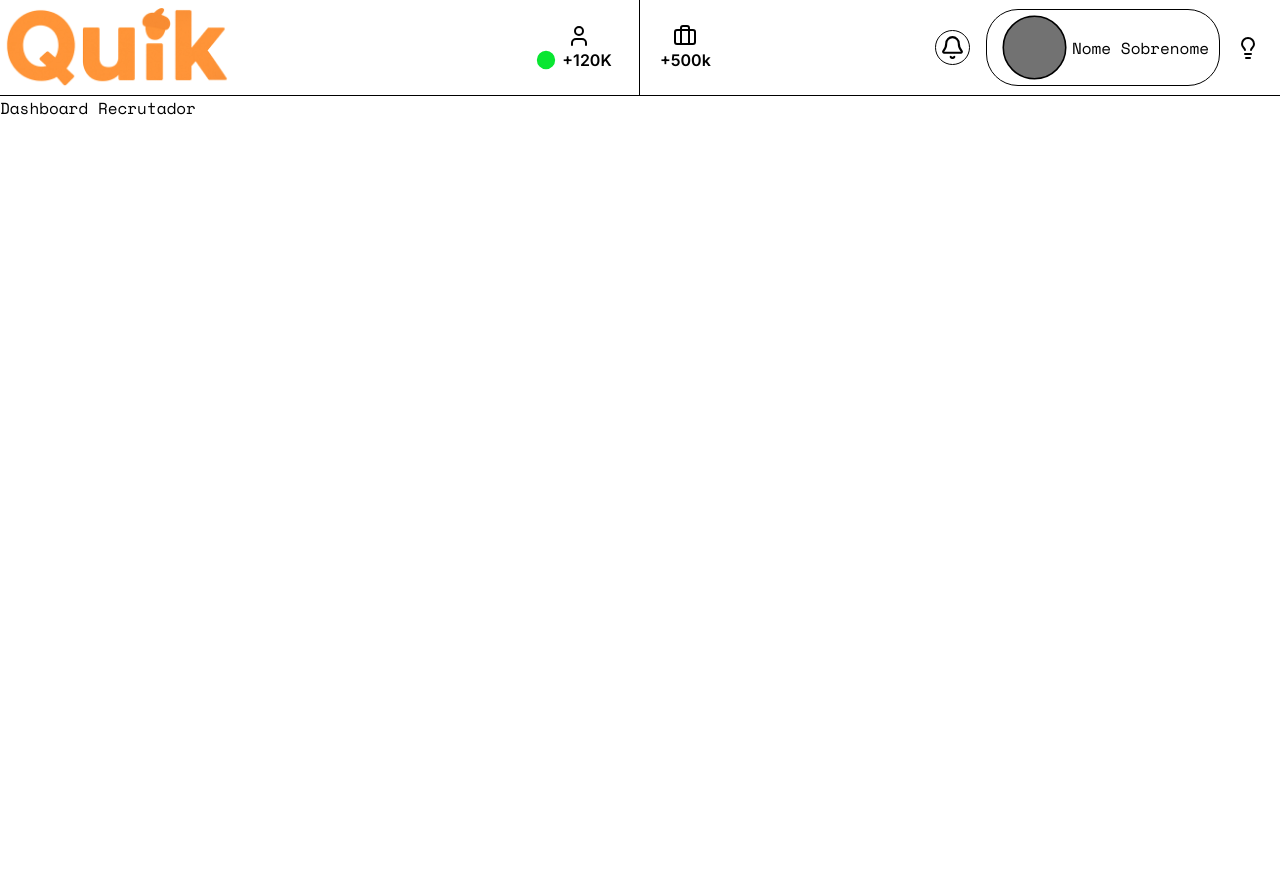
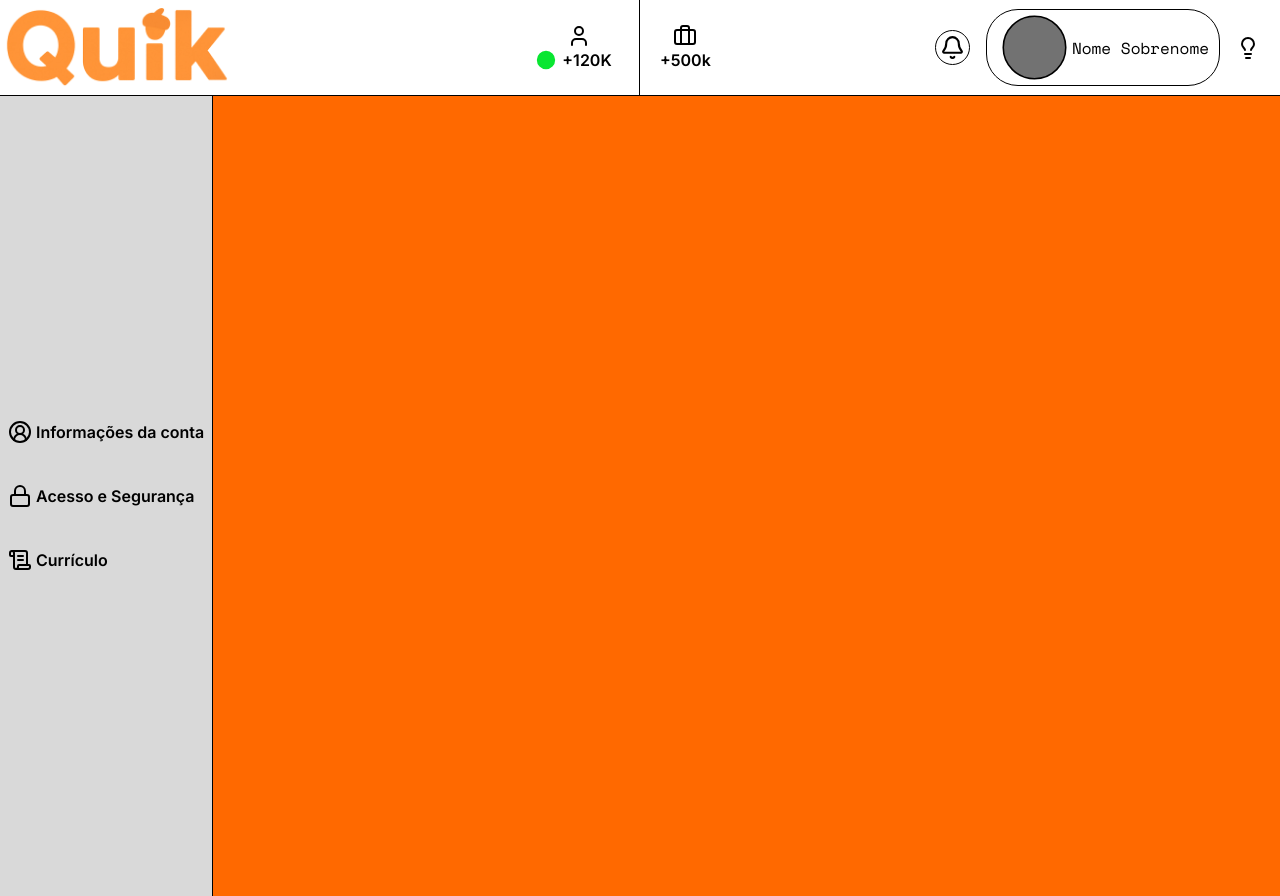
Before and after one commit to Curso-Senai-Tecnico/Qwik-prototype, a React (Vite) app in the folder Quik/frontend/react-app/: page /recrutador/dashboard in a window 1280 px wide. Before the commit the page ends 800 px from the top, so only its background shows below. Built offline with nearby package versions, Linux system fonts and the light colour scheme; a web font is replaced by a local one.

Commit message:
[FE] criada a navbar das dashboards

```diff
--- a/Quik/frontend/react-app/src/App.jsx
+++ b/Quik/frontend/react-app/src/App.jsx
@@ -61,6 +61,7 @@ export default function App() {
             <DashboardRecrutador
               darkMode={darkMode}
               setDarkMode={setDarkMode}
+              role={role}
             />
           }
         />
--- a/Quik/frontend/react-app/src/pages/candidato/DashboardCandidato.jsx
+++ b/Quik/frontend/react-app/src/pages/candidato/DashboardCandidato.jsx
@@ -1,9 +1,9 @@
-
-
-export default function Dashboard({ darkMode, setDarkMode }) {
+export default function Dashboard({ darkMode, setDarkMode, role }) {
   return (
     <div className="flex flex-col">
-      <div>Dashboard Candidato</div>
+      <div className="flex">
+        <nav className="flex flex-col h-dvh w-2/12 border-r"></nav>
+      </div>
     </div>
   );
 }
--- /dev/null
+++ b/Quik/frontend/react-app/src/pages/dashutils/DashNav.jsx
@@ -0,0 +1,27 @@
+import { CircleUserRound } from "lucide-react";
+import { Lock } from "lucide-react";
+import { ScrollText } from "lucide-react";
+
+export default function DashNav({ role }) {
+  return (
+    <nav className="flex flex-col gap-6 border-r h-dvh w-2/12 bg-[#D9D9D9] items-center justify-center">
+      <div className="flex items-center gap-1 min-w-full p-2">
+        <CircleUserRound />
+        <span className="font-inter font-semibold ">Informações da conta</span>
+      </div>
+      <div className="flex items-center gap-1 min-w-full p-2">
+        <Lock />
+        <span className="font-inter font-semibold ">Acesso e Segurança</span>
+      </div>
+      <div className="flex items-center gap-1 min-w-full p-2">
+        <ScrollText />
+        {role === "candidato" && (
+          <span className="font-inter font-semibold ">Currículo</span>
+        )}
+        {role === "recrutador" && (
+          <span className="font-inter font-semibold ">Vagas</span>
+        )}
+      </div>
+    </nav>
+  );
+}
--- a/Quik/frontend/react-app/src/pages/recrutador/DashboardRecrutador.jsx
+++ b/Quik/frontend/react-app/src/pages/recrutador/DashboardRecrutador.jsx
@@ -1,7 +1,11 @@
-import React from 'react'
+import React from "react";
+import { CircleUserRound } from "lucide-react";
+import DashNav from "../dashutils/DashNav";
 
-export default function Dashboard() {
+export default function Dashboard({darkMode, setDarkMode, role}) {
   return (
-    <div>Dashboard Recrutador</div>
-  )
+    <div className="flex bg-orange-500 w-dvw h-dvh">
+      <DashNav role={role} />
+    </div>
+  );
 }
```
